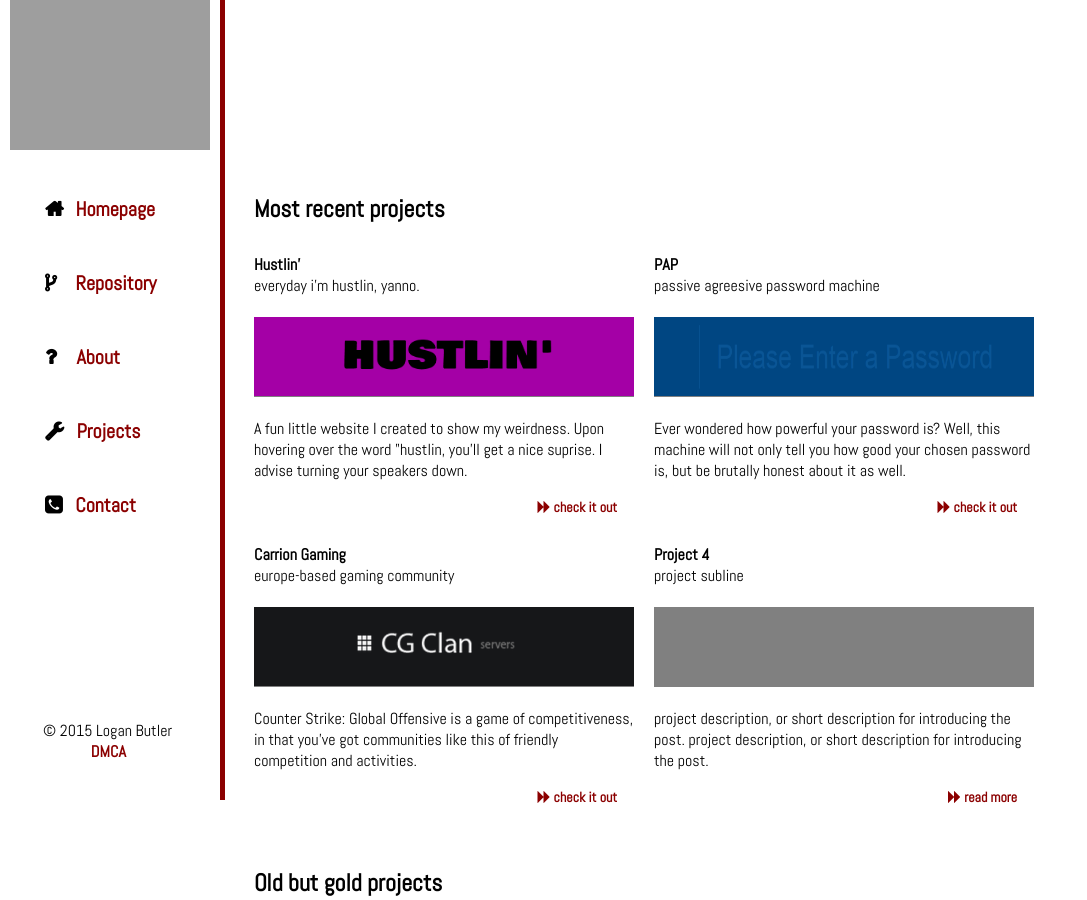
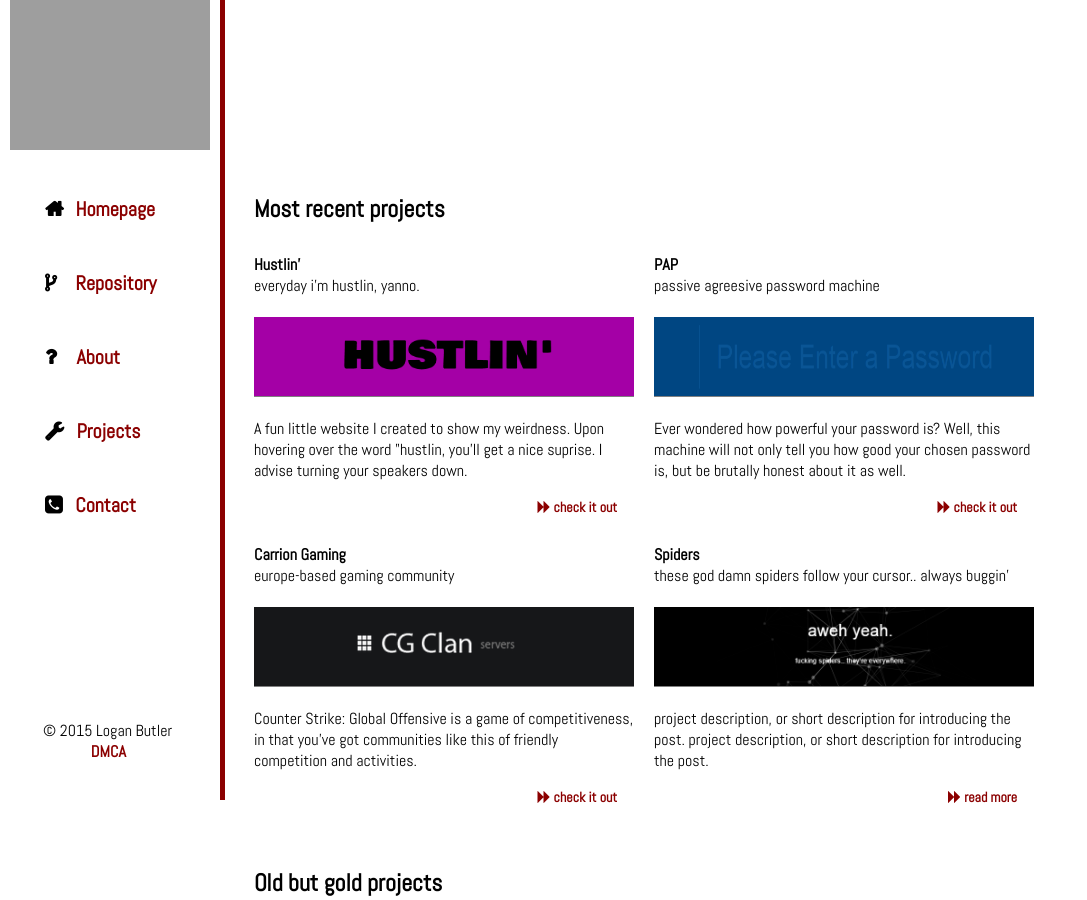
Before and after one commit to logan-ck/terum, a PHP site: page /projects.php in a window 1280 px wide. Shown: the top 900 px of the page, without its empty margins (0-1087 px from the left). Run offline with PHP 8.4, Linux system fonts and the light colour scheme; grey boxes are pictures that could not be loaded.

Commit message:
Update
Added "spiders" project to project page.

```diff
--- a/projects.php
+++ b/projects.php
@@ -78,9 +78,9 @@
 								<a href="http://www.cgclan.net"><i class="fa fa-forward"></i> check it out</a>
 							</div>
 							<div class="col-4">
-								<h4>Project 4</h4>
-								<p>project subline</p> <br />
-								<div class="pic"></div> <br />
+								<h4>Spiders</h4>
+								<p>these god damn spiders follow your cursor.. always buggin'</p> <br />
+								<div class="pic"><a href="/spiders"><img src="img/spiders.png" height="79" width="380" alt=""/></a></div> <br />
 								<p>project description, or short description for introducing the post. project description, or short description for introducing the post.</p>
 								<a href="#"><i class="fa fa-forward"></i> read more</a>
 							</div>
```
Also changed, not shown: img/spiders.png (added).
